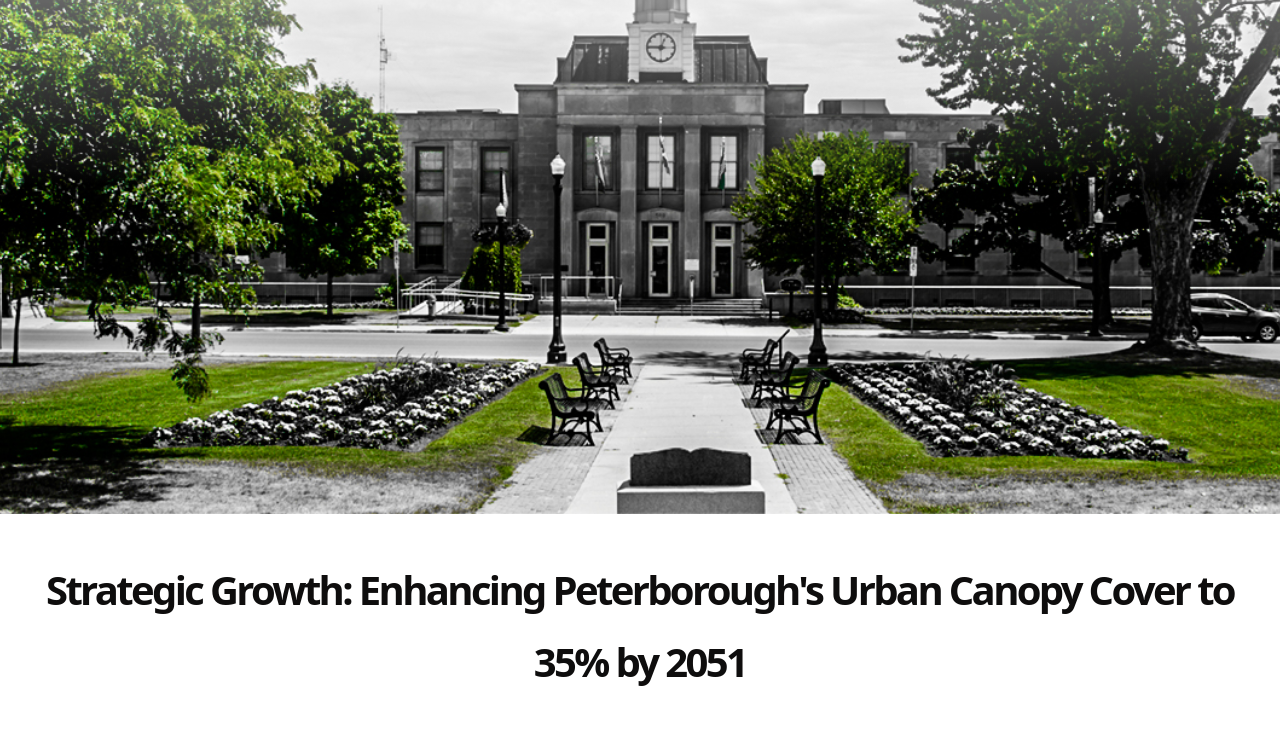
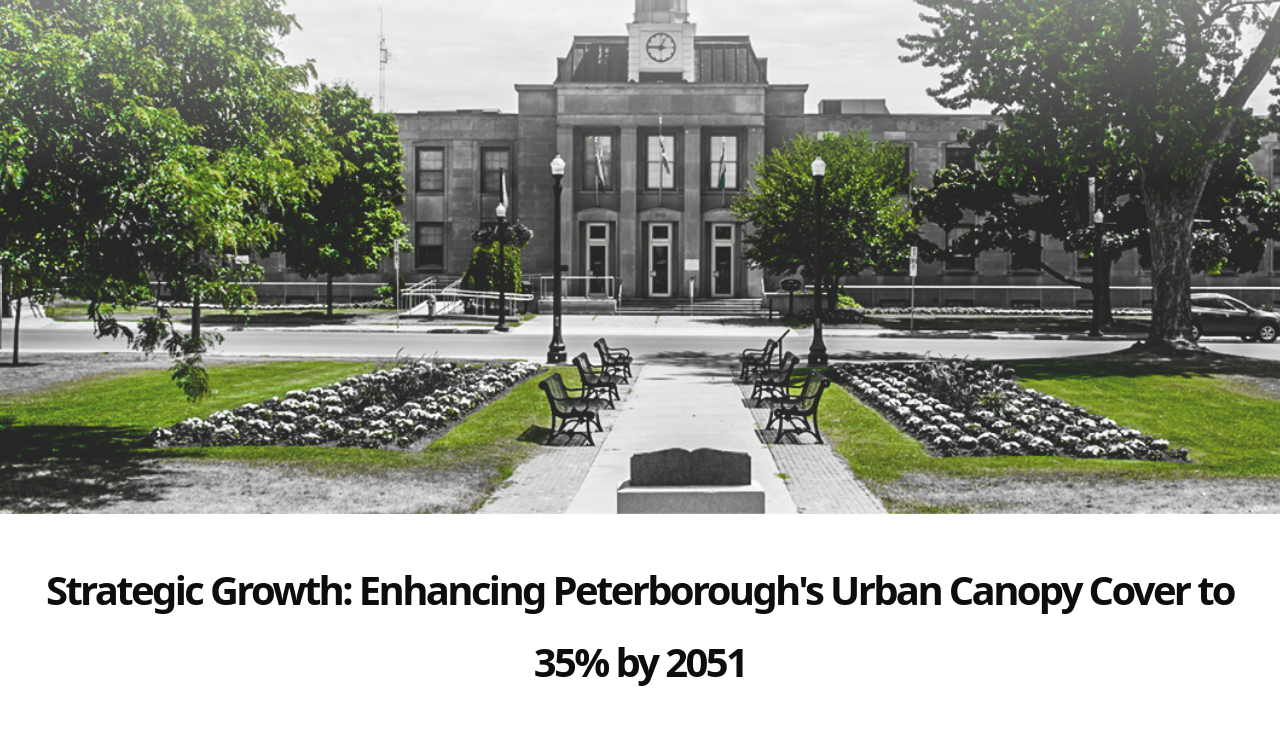
Before and after one commit to A-Charvin/PTBO, a plain HTML site: page index.html in a window 1280 px wide. Shown: the part 371-1106 px from the top of the page. Drawn offline with nearby package versions, Linux system fonts and the light colour scheme.

Commit message:
Commit: hp image

```diff
--- a/stylesheet.css
+++ b/stylesheet.css
@@ -22,10 +22,12 @@ body, html {
   z-index: -1;  /* This makes sure the image stays behind the text and other content */
 }
 
+
 .city-hall {
   width: 100%;
   height: 100%;
   object-fit: cover;
+  opacity: 85%;
 }
 
 .header-image-text {
```
Also changed, not shown: index.html (+3 -0 lines).
